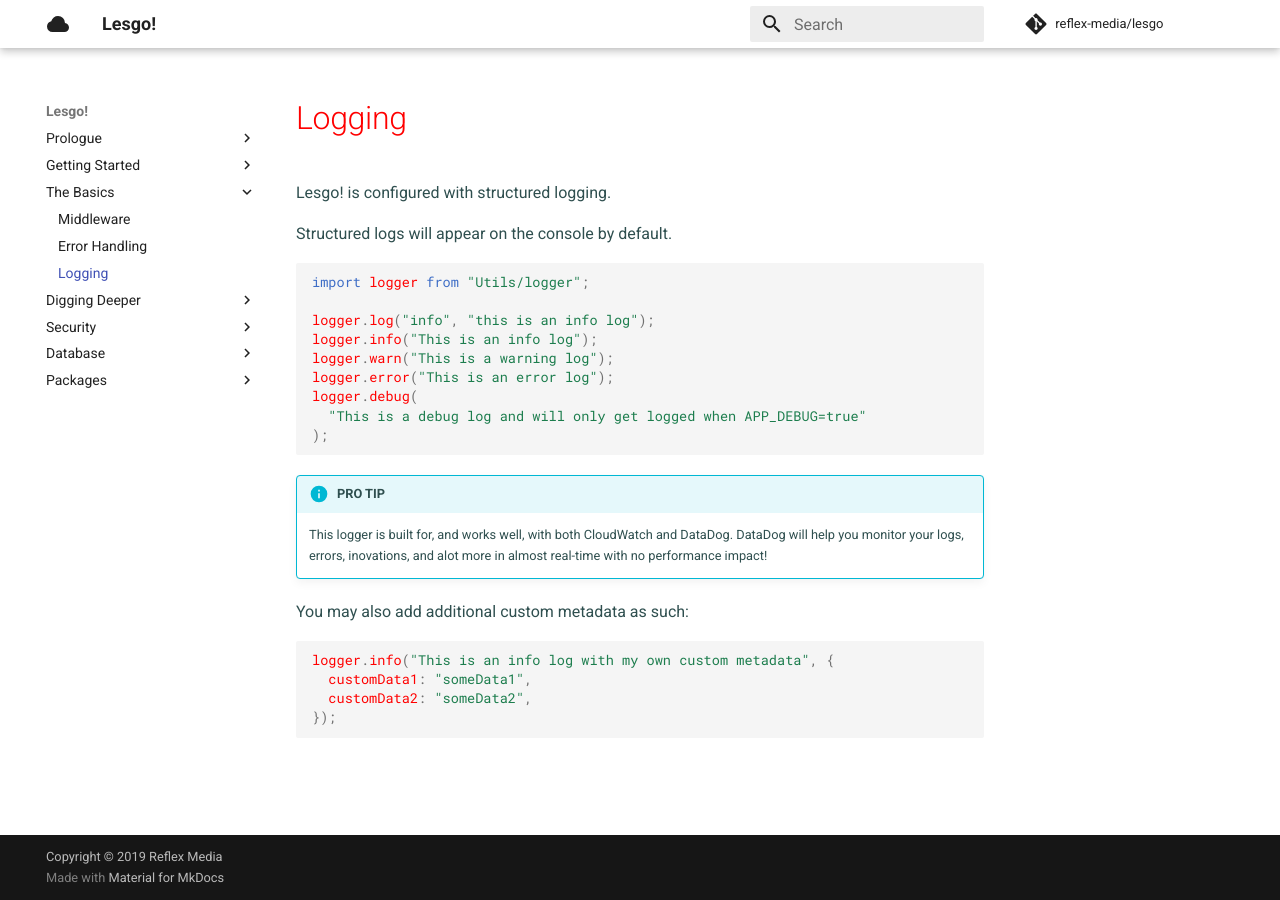
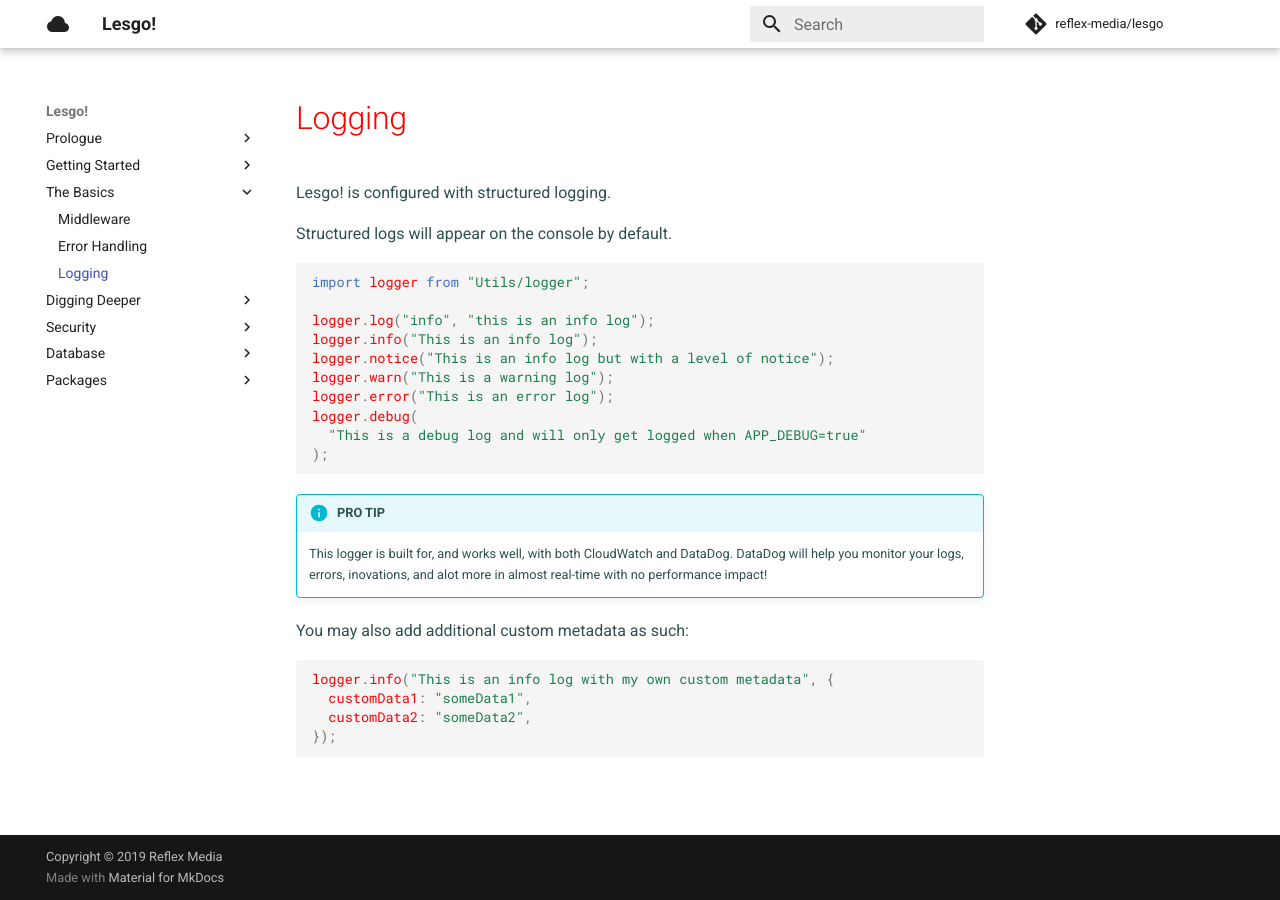
Before and after one commit to reflex-media/lesgo-docs, an MkDocs documentation site: the page built from docs/basics/logging.md, in a window 1280 px wide. Built offline with MkDocs 1.6.1 and Material for MkDocs 9.7.7, drawn with Linux system fonts in a browser that asks for light colours; comment, search, counter and statistics services are not loaded; the version menu is left out.

Commit message:
feat: add documentation for notice logger

```diff
--- a/docs/basics/logging.md
+++ b/docs/basics/logging.md
@@ -9,6 +9,7 @@ import logger from "Utils/logger";
 
 logger.log("info", "this is an info log");
 logger.info("This is an info log");
+logger.notice("This is an info log but with a level of notice");
 logger.warn("This is a warning log");
 logger.error("This is an error log");
 logger.debug(
```
